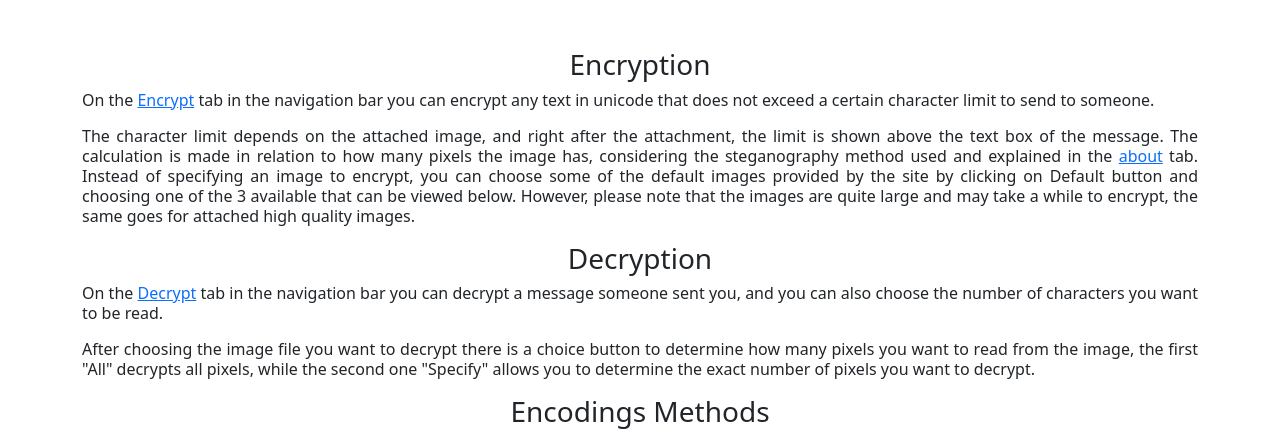
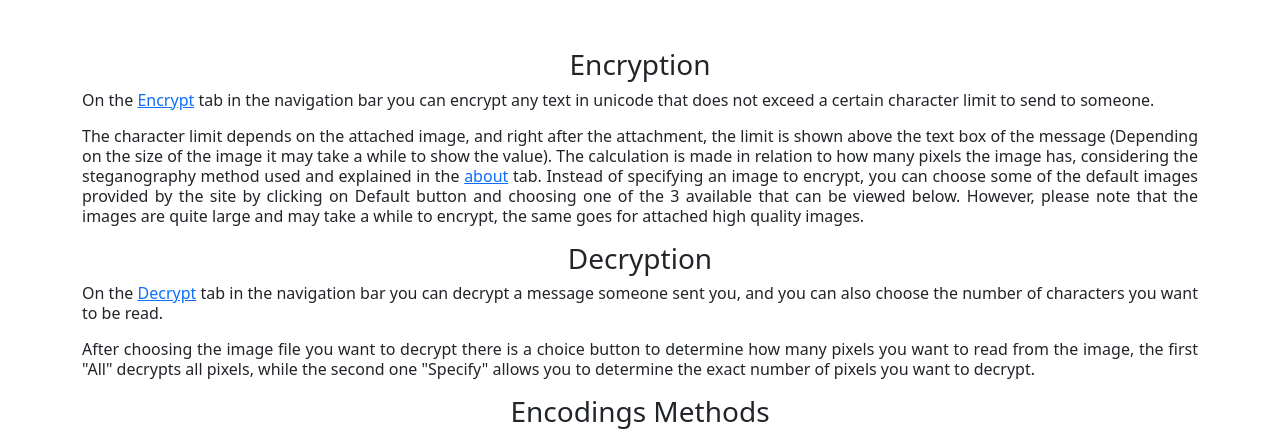
Before and after one commit to Xennonio/steganollamaphy, a Flask app: page /htu in a window 1280 px wide. Shown: the part 58-491 px from the top of the page. Run offline with Flask 3, Linux system fonts and the light colour scheme; some libraries are stand-ins or nearby versions.

Commit message:
hotfix about text

```diff
--- a/templates/howtouse.html
+++ b/templates/howtouse.html
@@ -11,7 +11,7 @@
         text in unicode that does not exceed a certain character limit to send to someone. </p>
     <p class="lh-sm" style="text-align: justify;"> The character limit depends on the attached
         image, and right after the attachment, the limit is shown above the text box of the
-        message. The calculation is made in relation to how many pixels the image has,
+        message (Depending on the size of the image it may take a while to show the value). The calculation is made in relation to how many pixels the image has,
         considering the steganography method used and explained in the <a href="/about">about</a> tab.
         Instead of specifying an image to encrypt, you can choose some of the default images provided
         by the site by clicking on Default button and choosing one of the 3 available that can be viewed
```
